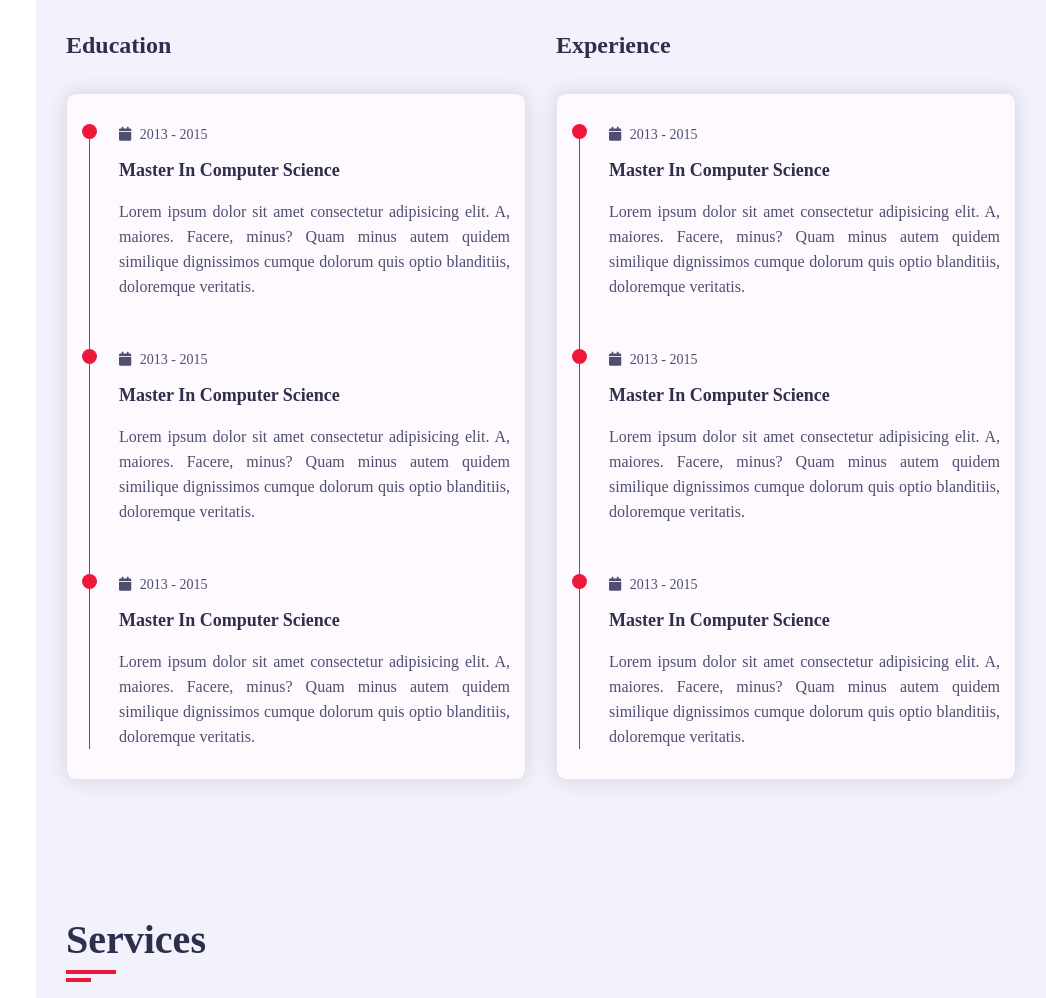
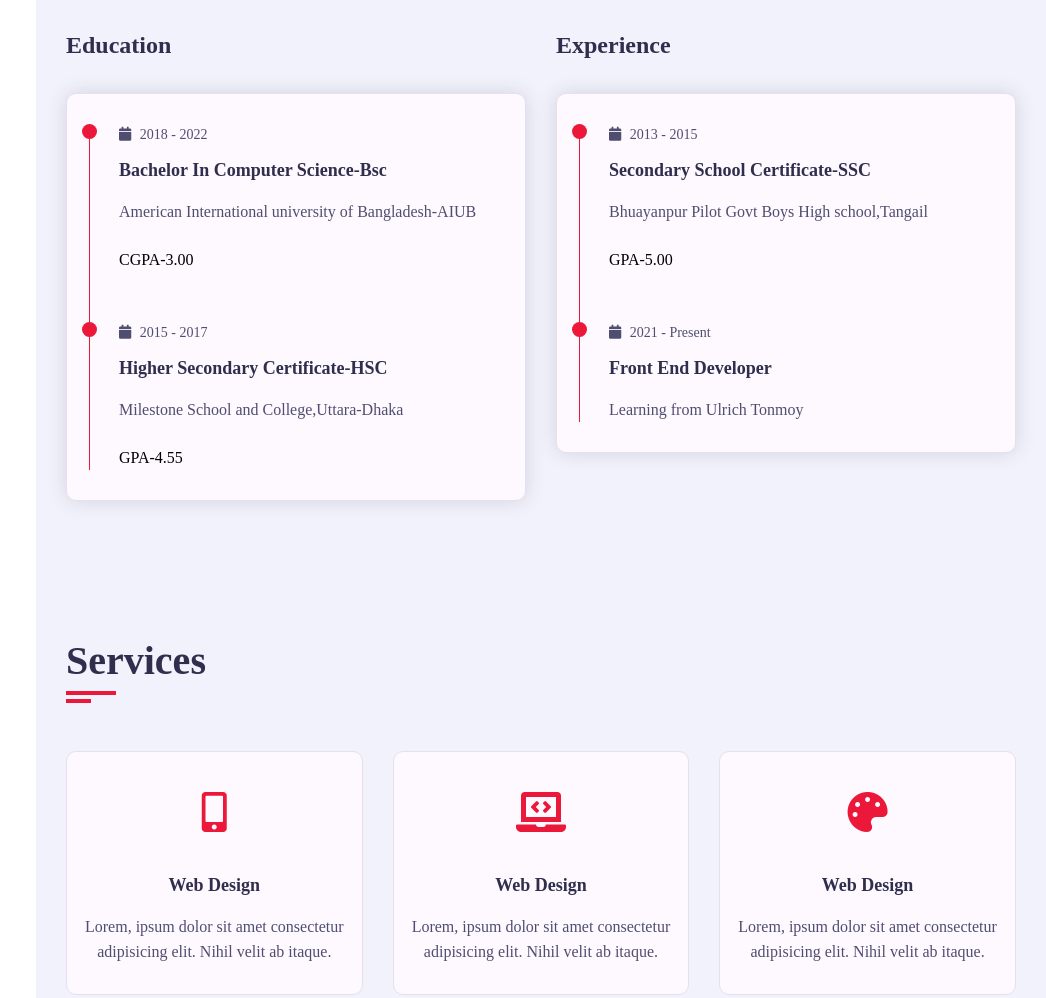
Before and after one commit to mostofasarker/animaton-personal-website, a plain HTML site: page index.html in a window 1280 px wide. Shown: the part 1437-2435 px from the top of the page, without its empty margins (234-1280 px from the left). Drawn offline with nearby package versions, Linux system fonts and the light colour scheme; a web font is replaced by a local one.

Commit message:
information added

```diff
--- a/index.html
+++ b/index.html
@@ -4,7 +4,7 @@
     <meta charset="UTF-8" />
     <meta http-equiv="X-UA-Compatible" content="IE=edge" />
     <meta name="viewport" content="width=device-width, initial-scale=1.0" />
-    <title>Document</title>
+    <title>Responsive Website</title>
     <!-- ===== CSS Files ===== -->
     <link rel="stylesheet" href="css/style.css" />
     <link rel="stylesheet" href="css/skins/color-1.css" />
@@ -214,49 +214,27 @@
                           <div class="timeline-item">
                             <div class="circle-dot"></div>
                             <h3 class="timeline-date">
-                              <i class="fa fa-calendar"></i> 2013 - 2015
+                              <i class="fa fa-calendar"></i> 2018 - 2022
                             </h3>
                             <h4 class="timeline-title">
-                              Master in Computer Science
+                              Bachelor in Computer Science-Bsc
                             </h4>
-                            <p class="timeline-text">
-                              Lorem ipsum dolor sit amet consectetur adipisicing
-                              elit. A, maiores. Facere, minus? Quam minus autem
-                              quidem similique dignissimos cumque dolorum quis
-                              optio blanditiis, doloremque veritatis.
-                            </p>
+                            <p class="timeline-text">American International university of Bangladesh-AIUB</p></br>
+                            CGPA-3.00
                           </div>
+
                           <!-- ===== timeline item ===== -->
                           <div class="timeline-item">
                             <div class="circle-dot"></div>
                             <h3 class="timeline-date">
-                              <i class="fa fa-calendar"></i> 2013 - 2015
+                              <i class="fa fa-calendar"></i> 2015 - 2017
                             </h3>
                             <h4 class="timeline-title">
-                              Master in Computer Science
+                             Higher Secondary Certificate-HSC
                             </h4>
                             <p class="timeline-text">
-                              Lorem ipsum dolor sit amet consectetur adipisicing
-                              elit. A, maiores. Facere, minus? Quam minus autem
-                              quidem similique dignissimos cumque dolorum quis
-                              optio blanditiis, doloremque veritatis.
-                            </p>
-                          </div>
-                          <!-- ===== timeline item ===== -->
-                          <div class="timeline-item">
-                            <div class="circle-dot"></div>
-                            <h3 class="timeline-date">
-                              <i class="fa fa-calendar"></i> 2013 - 2015
-                            </h3>
-                            <h4 class="timeline-title">
-                              Master in Computer Science
-                            </h4>
-                            <p class="timeline-text">
-                              Lorem ipsum dolor sit amet consectetur adipisicing
-                              elit. A, maiores. Facere, minus? Quam minus autem
-                              quidem similique dignissimos cumque dolorum quis
-                              optio blanditiis, doloremque veritatis.
-                            </p>
+                           Milestone School and College,Uttara-Dhaka</p></br>
+                           GPA-4.55
                           </div>
                         </div>
                       </div>
@@ -274,45 +252,24 @@
                               <i class="fa fa-calendar"></i> 2013 - 2015
                             </h3>
                             <h4 class="timeline-title">
-                              Master in Computer Science
+                             Secondary School Certificate-SSC
                             </h4>
                             <p class="timeline-text">
-                              Lorem ipsum dolor sit amet consectetur adipisicing
-                              elit. A, maiores. Facere, minus? Quam minus autem
-                              quidem similique dignissimos cumque dolorum quis
-                              optio blanditiis, doloremque veritatis.
-                            </p>
+                              Bhuayanpur Pilot Govt Boys High school,Tangail </p></br>
+                            GPA-5.00
+
                           </div>
                           <!-- ===== timeline item ===== -->
                           <div class="timeline-item">
                             <div class="circle-dot"></div>
                             <h3 class="timeline-date">
-                              <i class="fa fa-calendar"></i> 2013 - 2015
+                              <i class="fa fa-calendar"></i> 2021 - Present
                             </h3>
                             <h4 class="timeline-title">
-                              Master in Computer Science
+                              Front End Developer
                             </h4>
                             <p class="timeline-text">
-                              Lorem ipsum dolor sit amet consectetur adipisicing
-                              elit. A, maiores. Facere, minus? Quam minus autem
-                              quidem similique dignissimos cumque dolorum quis
-                              optio blanditiis, doloremque veritatis.
-                            </p>
-                          </div>
-                          <!-- ===== timeline item ===== -->
-                          <div class="timeline-item">
-                            <div class="circle-dot"></div>
-                            <h3 class="timeline-date">
-                              <i class="fa fa-calendar"></i> 2013 - 2015
-                            </h3>
-                            <h4 class="timeline-title">
-                              Master in Computer Science
-                            </h4>
-                            <p class="timeline-text">
-                              Lorem ipsum dolor sit amet consectetur adipisicing
-                              elit. A, maiores. Facere, minus? Quam minus autem
-                              quidem similique dignissimos cumque dolorum quis
-                              optio blanditiis, doloremque veritatis.
+                             Learning from Ulrich Tonmoy
                             </p>
                           </div>
                         </div>
@@ -508,29 +465,29 @@
               <!-- ===== Contact info item start ====== -->
               <div class="contact-info-item padd-15">
                 <div class="icon"><i class="fa fa-phone"></i></div>
-                <h4>Call Us On</h4>
-                <p>+92 3330545218</p>
+                <h4>Call Me On</h4>
+                <p>+08801648471737</p>
               </div>
               <!-- ===== Contact info item end ====== -->
               <!-- ===== Contact info item start ====== -->
               <div class="contact-info-item padd-15">
                 <div class="icon"><i class="fa fa-map-marker-alt"></i></div>
-                <h4>Office</h4>
-                <p>Islamabad</p>
+                <h4>Address</h4>
+                <p>Bashundhara Residential Area-Dhaka,Bangladesh</p>
               </div>
               <!-- ===== Contact info item end ====== -->
               <!-- ===== Contact info item start ====== -->
               <div class="contact-info-item padd-15">
                 <div class="icon"><i class="fa fa-envelope"></i></div>
                 <h4>Email</h4>
-                <p>info@gmail.com</p>
+                <p>mostofasarker6@gmail.com</p>
               </div>
               <!-- ===== Contact info item end ====== -->
               <!-- ===== Contact info item start ====== -->
               <div class="contact-info-item padd-15">
                 <div class="icon"><i class="fa fa-globe-europe"></i></div>
                 <h4>Website</h4>
-                <p>www.domain.com</p>
+                <p>www.mostofasarker/github.io.</p>
               </div>
               <!-- ===== Contact info item end ====== -->
             </div>
```
